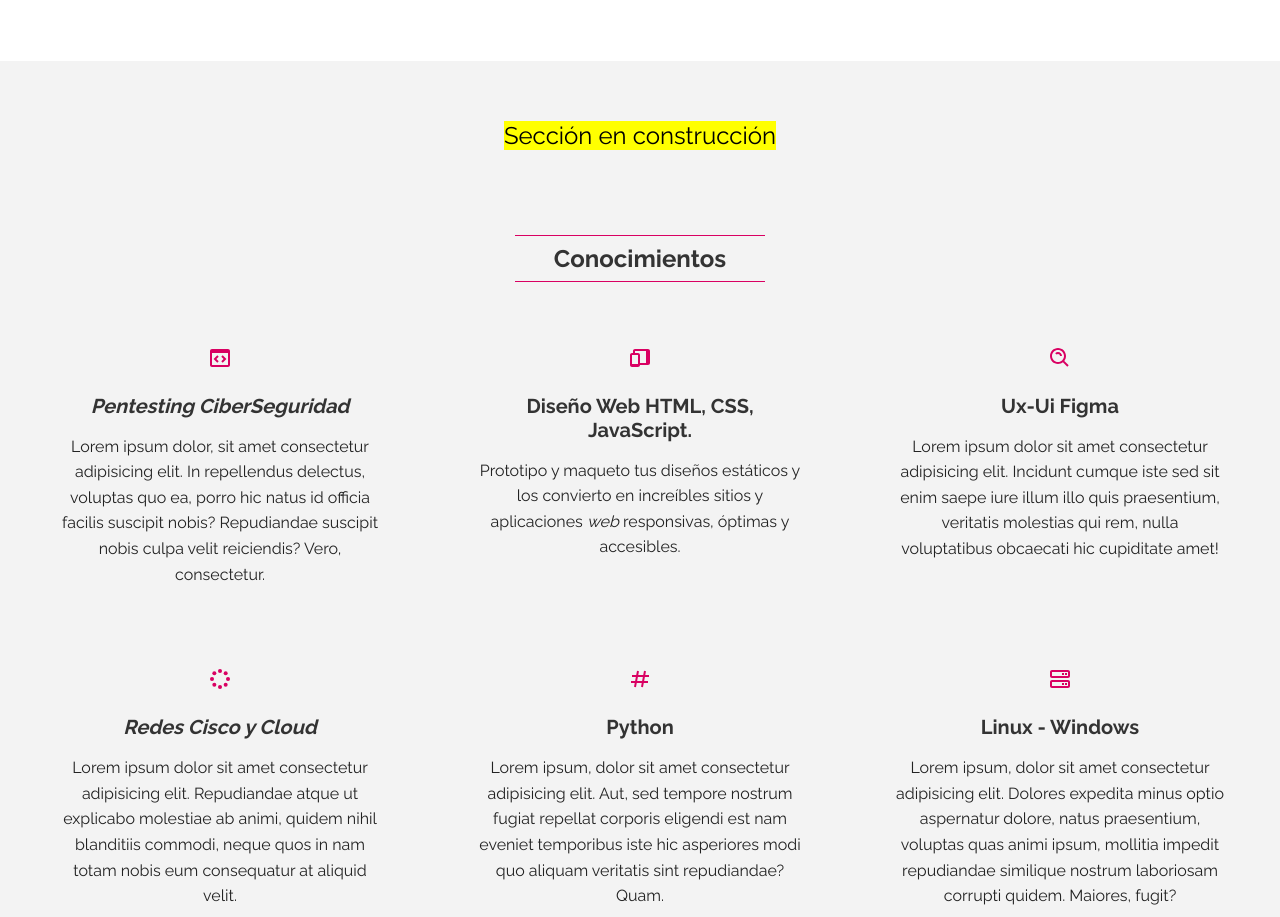
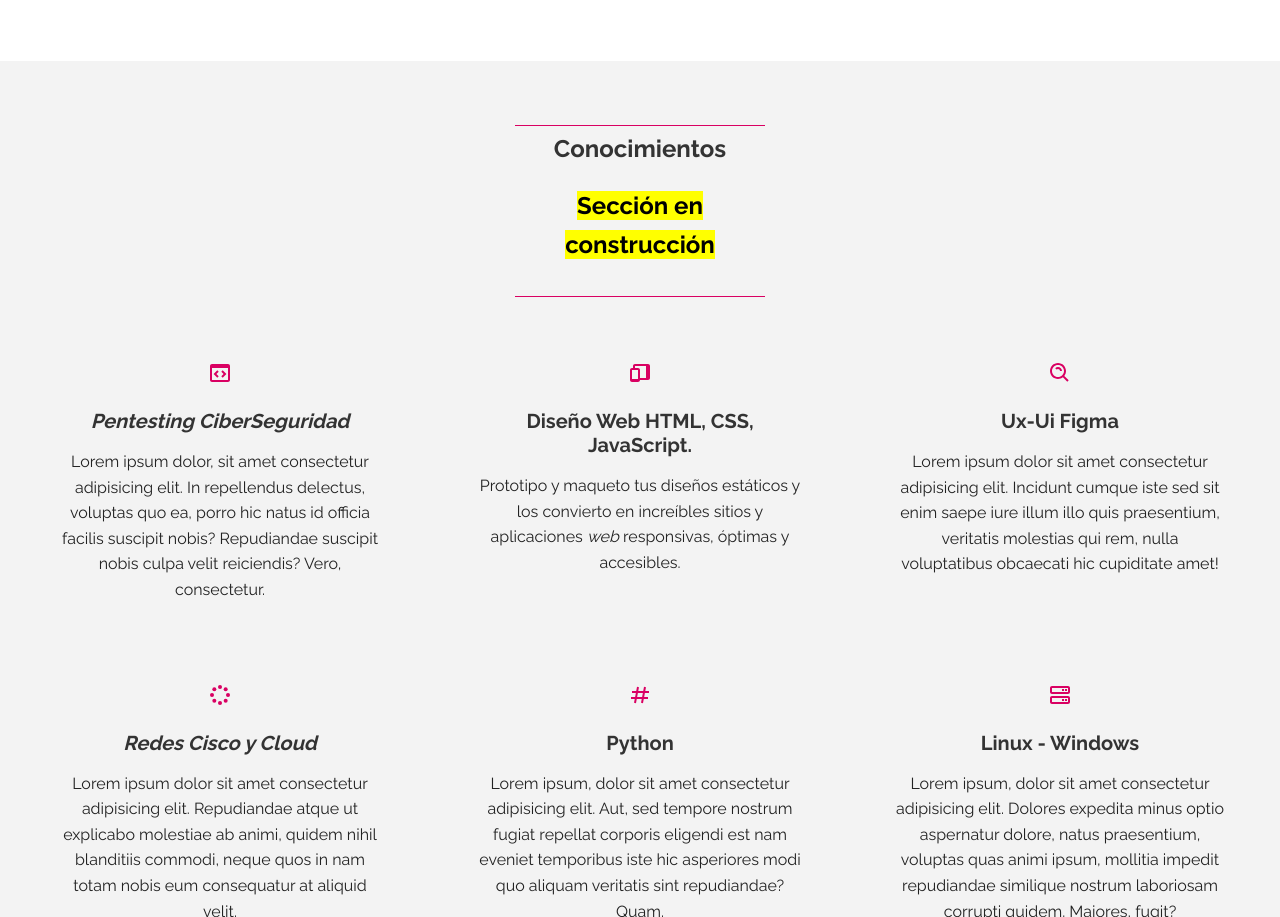
Before and after one commit to OscarTom/oscartom.github.io, a plain HTML site: page index.html in a window 1280 px wide. Shown: the part 1731-2648 px from the top of the page. Drawn offline with Linux system fonts and the light colour scheme.

Commit message:
Update index.html

```diff
--- a/index.html
+++ b/index.html
@@ -125,9 +125,8 @@
     </section>
 
     <section id="estudios" class="estudios section bg-gray-light">
-        <p style="text-align: center; font-size: 1.5rem"><mark>Sección en construcción</mark></p>
         <div class="container full-lg-screen">
-            <h2 class="section-title">Conocimientos</h2>
+            <h2 class="section-title">Conocimientos <p style="text-align: center; font-size: 1.5rem"><mark>Sección en construcción</mark></p></h2>
             <article class="service-card">
                 <svg xmlns="http://www.w3.org/2000/svg" width="24" height="24" viewBox="0 0 24 24"><path d="M20,3H4C2.897,3,2,3.897,2,5v14c0,1.103,0.897,2,2,2h16c1.103,0,2-0.897,2-2V5C22,3.897,21.103,3,20,3z M4,19V7h16 l0.002,12H4z"/><path d="M9.293 9.293L5.586 13 9.293 16.707 10.707 15.293 8.414 13 10.707 10.707zM14.707 9.293L13.293 10.707 15.586 13 13.293 15.293 14.707 16.707 18.414 13z"/></svg>
                 <h3><i>Pentesting CiberSeguridad</i></h3>
```
